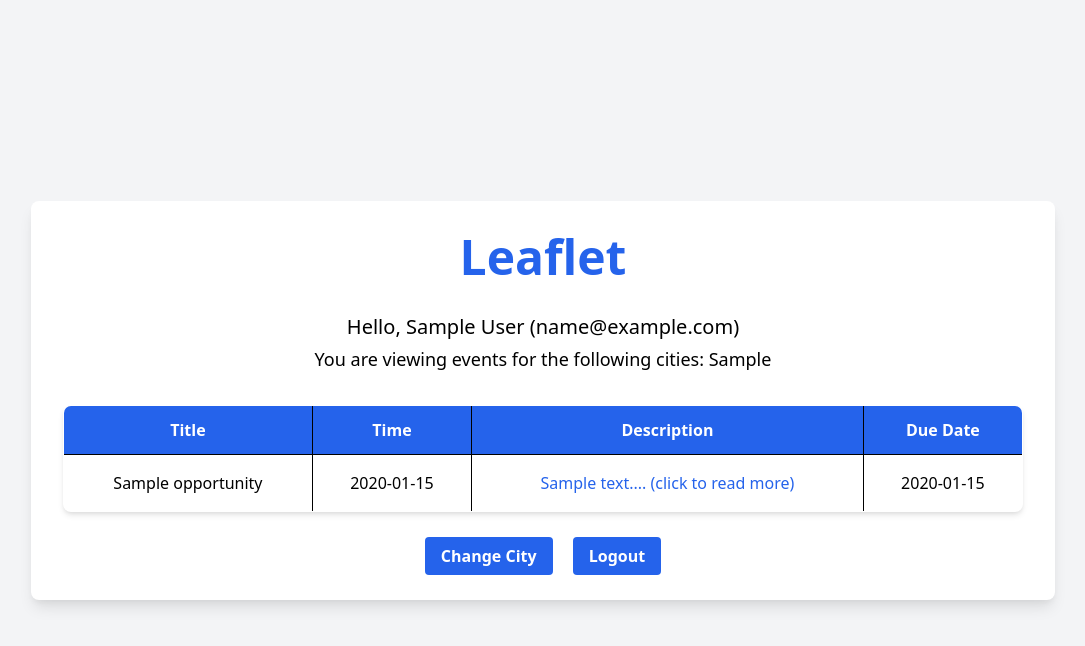
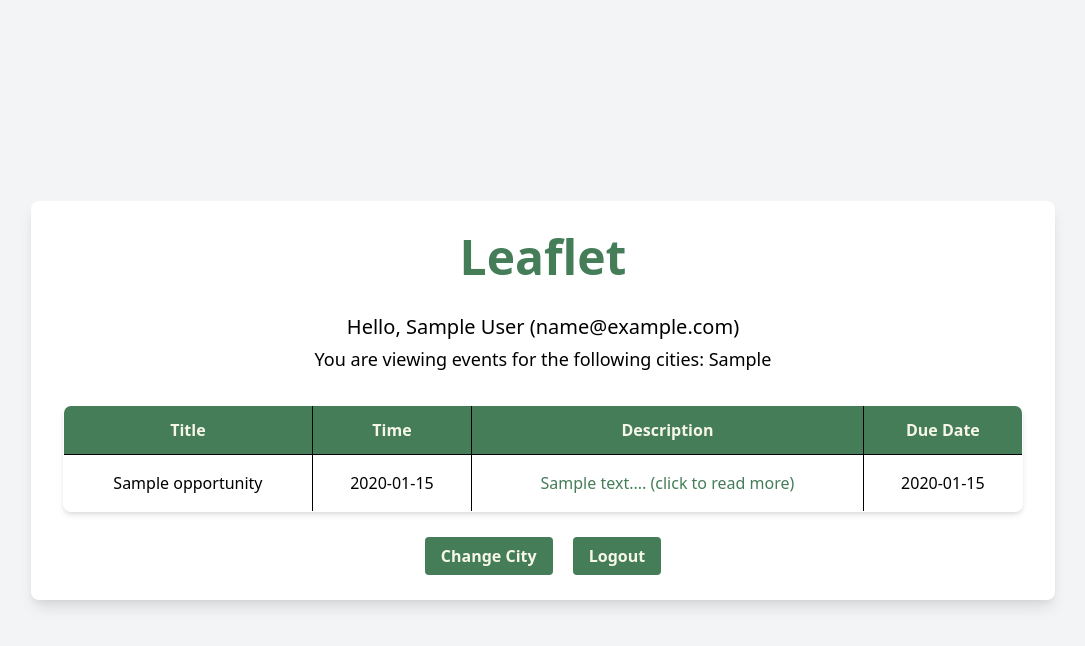
Before and after one commit to KeshavNarang/Leaflet, a Flask app: page / in a window 1280 px wide. Shown: the top 646 px of the page, without its empty margins (97-1182 px from the left). Run offline with Flask 3, Linux system fonts and the light colour scheme; a user stored in the database is signed in; tables that the repository leaves empty hold one stand-in row (values such as "Sample post").

Commit message:
updated theme

```diff
--- a/templates/base.html
+++ b/templates/base.html
@@ -5,6 +5,13 @@
   <meta name="viewport" content="width=device-width, initial-scale=1.0">
   <title>{% block title %}{% endblock %}</title>
   <link href="https://cdn.jsdelivr.net/npm/tailwindcss@2.2.19/dist/tailwind.min.css" rel="stylesheet">
+  <style>
+    .bg-primary { background-color: #457D58; }
+    .bg-secondary { background-color: #F6F6E9; }
+    .text-primary { color: #457D58; }
+    .text-secondary { color: #F6F6E9; }
+    .hover\\:bg-accent:hover { background-color: #5FB54A; }
+  </style>
   {% block head %}{% endblock %}
 </head>
 <body class="bg-gray-100 min-h-screen flex items-center justify-center">
--- a/templates/index.html
+++ b/templates/index.html
@@ -3,7 +3,7 @@
 {% block title %}Home{% endblock %}
 
 {% block content %}
-  <h1 class="text-5xl font-bold mb-8 text-blue-600 title-animation">Leaflet</h1>
+  <h1 class="text-5xl font-bold mb-8 text-primary title-animation">Leaflet</h1>
 
   {% if current_user.is_authenticated %}
     <p class="text-xl mb-1">Hello, {{ current_user.name }} ({{ current_user.email }})</p>
@@ -11,7 +11,7 @@
 
     <div class="mt-8">
       <table class="min-w-full bg-white shadow-md rounded-lg overflow-hidden border border-black">
-        <thead class="bg-blue-600 text-white">
+        <thead class="bg-primary text-secondary">
           <tr>
             <th class="py-3 px-4 text-center border border-black">Title</th>
             <th class="py-3 px-4 text-center border border-black">Time</th>
@@ -25,22 +25,22 @@
         <tbody class="divide-y divide-gray-200">
           {% for opportunity in opportunities %}
             {% if not opportunity['hidden'] or (opportunity['hidden'] and current_user.email in ADMIN_EMAILS) %}
-              <tr class="hover:bg-blue-100">
+              <tr class="hover:bg-accent">
                 <td class="py-4 px-4 border border-black">{{ opportunity[1] }}</td>
                 <td class="py-4 px-4 border border-black">{{ opportunity[2] }}</td>
                 <td class="py-4 px-4 border border-black">
-                  <a class="text-blue-600" href="{{ url_for('view_opportunity', opportunity_id=opportunity['id']) }}" target="_blank">{{ opportunity[3][:25]}}{{ '... (click to read more)' if len(opportunity[3]) > 10 else '' }}</a>
+                  <a class="text-primary" href="{{ url_for('view_opportunity', opportunity_id=opportunity['id']) }}" target="_blank">{{ opportunity[3][:25]}}{{ '... (click to read more)' if len(opportunity[3]) > 10 else '' }}</a>
                 </td>
                 <td class="py-4 px-4 border border-black">{{ opportunity[5] }}</td>
                 {% if current_user.email in ADMIN_EMAILS %}
                   <td class="py-4 px-4 border border-black">
-                    <a class="text-blue-600" href="{{ url_for('edit_opportunity', opportunity_id=opportunity['id']) }}">Edit</a>
+                    <a class="text-primary" href="{{ url_for('edit_opportunity', opportunity_id=opportunity['id']) }}">Edit</a>
                     <br>
-                    <a class="text-blue-600" href="{{ url_for('toggle_opportunity', opportunity_id=opportunity['id']) }}">
+                    <a class="text-primary" href="{{ url_for('toggle_opportunity', opportunity_id=opportunity['id']) }}">
                       {{ 'Show' if opportunity['hidden'] else 'Hide' }}
                     </a>
                     <br>
-                    <a class="text-blue-600" href="{{ url_for('remove_opportunity', opportunity_id=opportunity['id']) }}">Remove</a>
+                    <a class="text-primary" href="{{ url_for('remove_opportunity', opportunity_id=opportunity['id']) }}">Remove</a>
                   </td>
                 {% endif %}
               </tr>
@@ -52,12 +52,12 @@
 
     <div class="space-x-4 mt-8">
       {% if current_user.email in ADMIN_EMAILS %}
-        <a class="bg-blue-600 hover:bg-blue-700 text-white font-bold py-2 px-4 rounded focus:outline-none focus:shadow-outline" href="{{ url_for('create_opportunity') }}">Create Opportunity</a>
+        <a class="bg-primary hover:bg-accent text-secondary font-bold py-2 px-4 rounded focus:outline-none focus:shadow-outline" href="{{ url_for('create_opportunity') }}">Create Opportunity</a>
       {% endif %}
-      <a class="bg-blue-600 hover:bg-blue-700 text-white font-bold py-2 px-4 rounded focus:outline-none focus:shadow-outline" href="{{ url_for('change_city') }}">Change City</a>
-      <a class="bg-blue-600 hover:bg-blue-700 text-white font-bold py-2 px-4 rounded focus:outline-none focus:shadow-outline" href="{{ url_for('logout') }}">Logout</a>
+      <a class="bg-primary hover:bg-accent text-secondary font-bold py-2 px-4 rounded focus:outline-none focus:shadow-outline" href="{{ url_for('change_city') }}">Change City</a>
+      <a class="bg-primary hover:bg-accent text-secondary font-bold py-2 px-4 rounded focus:outline-none focus:shadow-outline" href="{{ url_for('logout') }}">Logout</a>
     </div>
   {% else %}
-    <a class="bg-blue-600 hover:bg-blue-700 text-white font-bold py-2 px-4 rounded focus:outline-none focus:shadow-outline" href="{{ url_for('login') }}">Login with Gmail</a>
+    <a class="bg-primary hover:bg-accent text-secondary font-bold py-2 px-4 rounded focus:outline-none focus:shadow-outline" href="{{ url_for('login') }}">Login with Gmail</a>
   {% endif %}
 {% endblock %}
```
Also changed, not shown: templates/login.html (+10 -2 lines).
